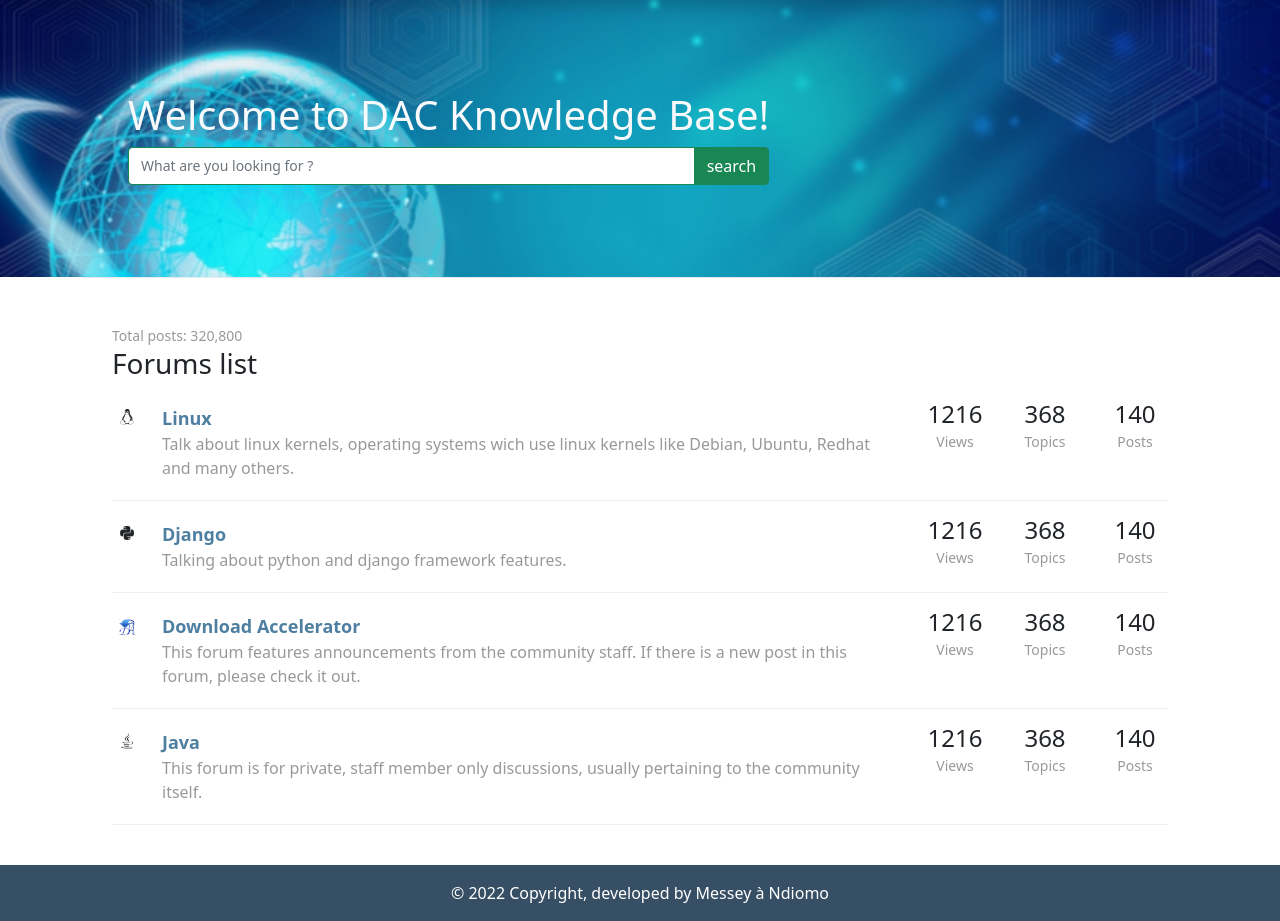
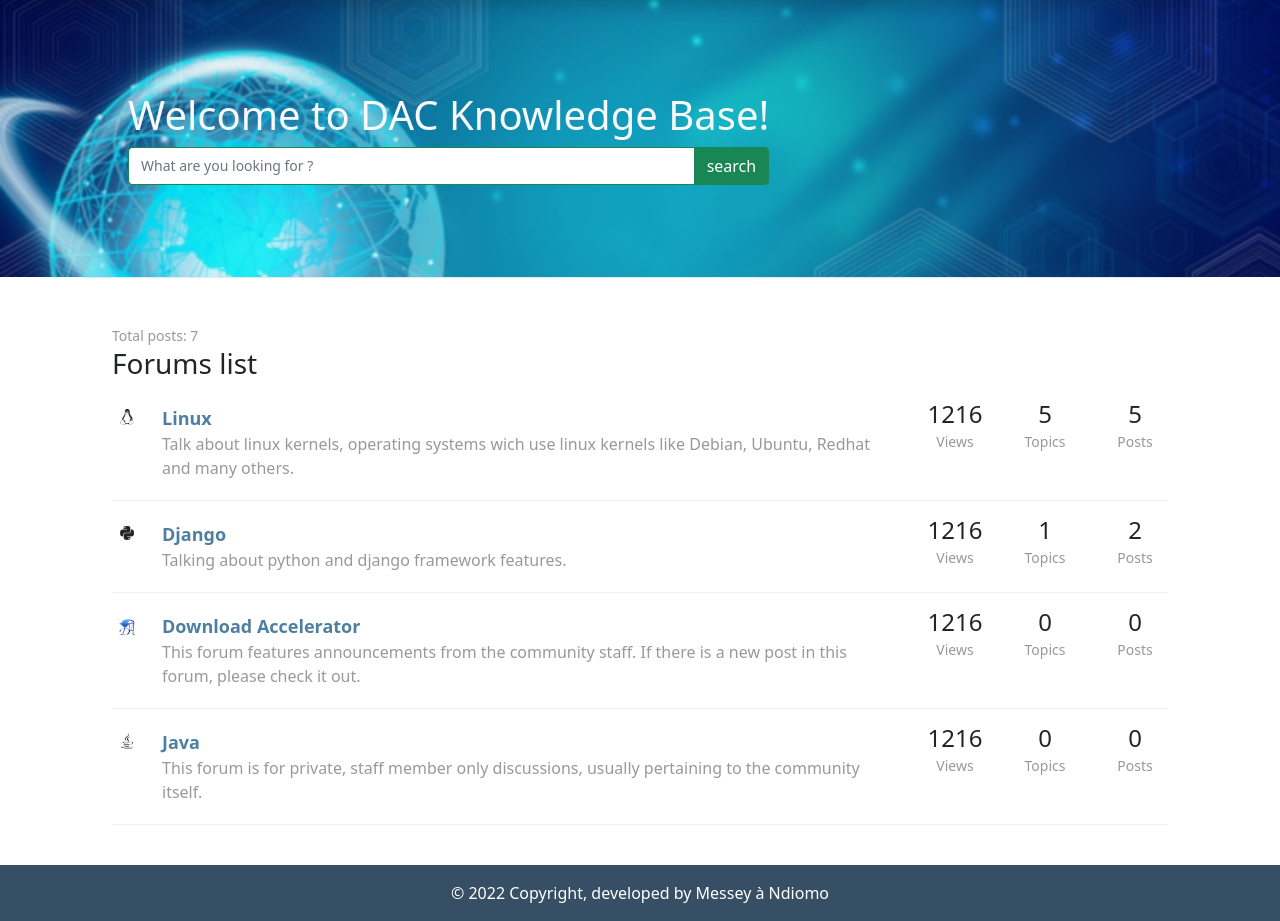
Before and after one commit to messeyandiomo/downloadacceleratorsite, a Django app: page /Discussion_forum/forums/ in a window 1280 px wide. Shown: the part 57-978 px from the top of the page. Run offline with Django 3.2, Linux system fonts and the light colour scheme; data comes from the database, SQL or seed files in the repository; some libraries are stand-ins or nearby versions.

Commit message:
fifty fourth update: updating of forums.html and Discussion_forum views.py

```diff
--- a/downloadacceleratorsite/Discussion_forum/templates/Discussion_forum/forums.html
+++ b/downloadacceleratorsite/Discussion_forum/templates/Discussion_forum/forums.html
@@ -50,7 +50,7 @@
                         </div>
                         <div class="forum-title">
                             <div class="pull-right forum-desc">
-                                <small>Total posts: 2,800</small>
+                                <small>Total answers: {{ count }}</small>
                             </div>
                             <h3>Answers</h3>
                         </div>
@@ -100,7 +100,7 @@
                     <!-- Ouput of the forumName disussion -->
                     <div class="forum-title">
                         <div class="pull-right forum-desc">
-                            <small>Total posts: 20,800</small>
+                            <small>Total posts: {{ count }}</small>
                         </div>
                         <h3>Discussions list</h3>
                     </div>
@@ -126,7 +126,7 @@
                                         </div>
                                     </div>
                                     <div class="col-sm-1 forum-info">
-                                        <span class="views-number">16</span>
+                                        <span class="views-number">{{ q.numberOfPosts }}</span>
                                         <div>
                                             <small>Posts</small>
                                         </div>
@@ -176,7 +176,7 @@
                 {% elif forumsList %}
                 <div class="forum-title">
                     <div class="pull-right forum-desc">
-                        <small>Total posts: 320,800</small>
+                        <small>Total posts: {{ count }}</small>
                     </div>
                     <h3>Forums list</h3>
                 </div>
@@ -207,13 +207,13 @@
                                 </div>
                             </div>
                             <div class="col-md-1 forum-info">
-                                <span class="views-number">368</span>
+                                <span class="views-number">{{ f.numberOfTopics }}</span>
                                 <div>
                                     <small>Topics</small>
                                 </div>
                             </div>
                             <div class="col-md-1 forum-info">
-                                <span class="views-number">140</span>
+                                <span class="views-number">{{ f.numberOfPosts }}</span>
                                 <div>
                                     <small>Posts</small>
                                 </div>
--- a/downloadacceleratorsite/Discussion_forum/views.py
+++ b/downloadacceleratorsite/Discussion_forum/views.py
@@ -75,18 +75,31 @@ def forums(request, forumName=None, discussionId=None):
                 for a in answers:
                     answersList.append({"poster": a.user, "message": a.message})
                 context["answersList"] = answersList
+                context["count"] = len(answersList)
         else:
             questionsList = []
             questions = Question.objects.filter(forum=Forum.objects.filter(name=forumName).get().id)
+            totalPosts = 0
             if questions is not None:
                 for q in questions:
-                    questionsList.append({"id": q.id, "forumname": forumName, "username": q.user, "topic": q.topic, "details": q.details})
+                    numberOfPosts = q.answer_set.all().count() + 1
+                    questionsList.append({"id": q.id, "forumname": forumName, "username": q.user, "topic": q.topic, "details": q.details, "numberOfPosts": numberOfPosts})
+                    totalPosts = totalPosts + numberOfPosts
                 context["questionsList"] = questionsList
+                context["count"] = totalPosts
     else:
         forumsList = []
         forums = Forum.objects.all()
         if forums is not None:
+            totalPosts = 0
             for f in forums:
-                forumsList.append({"name": f.name, "title": f.title, "description": f.description})
+                questions = f.question_set.all()
+                numberOfTopics = questions.count()
+                numberOfPosts = 0
+                for q in questions:
+                    numberOfPosts = numberOfPosts + q.answer_set.all().count() + 1
+                forumsList.append({"name": f.name, "title": f.title, "description": f.description, "numberOfTopics": numberOfTopics, "numberOfPosts": numberOfPosts})
+                totalPosts = totalPosts + numberOfPosts
             context["forumsList"] = forumsList
+            context["count"] = totalPosts
     return render(request, 'Discussion_forum/forums.html', context)
```
